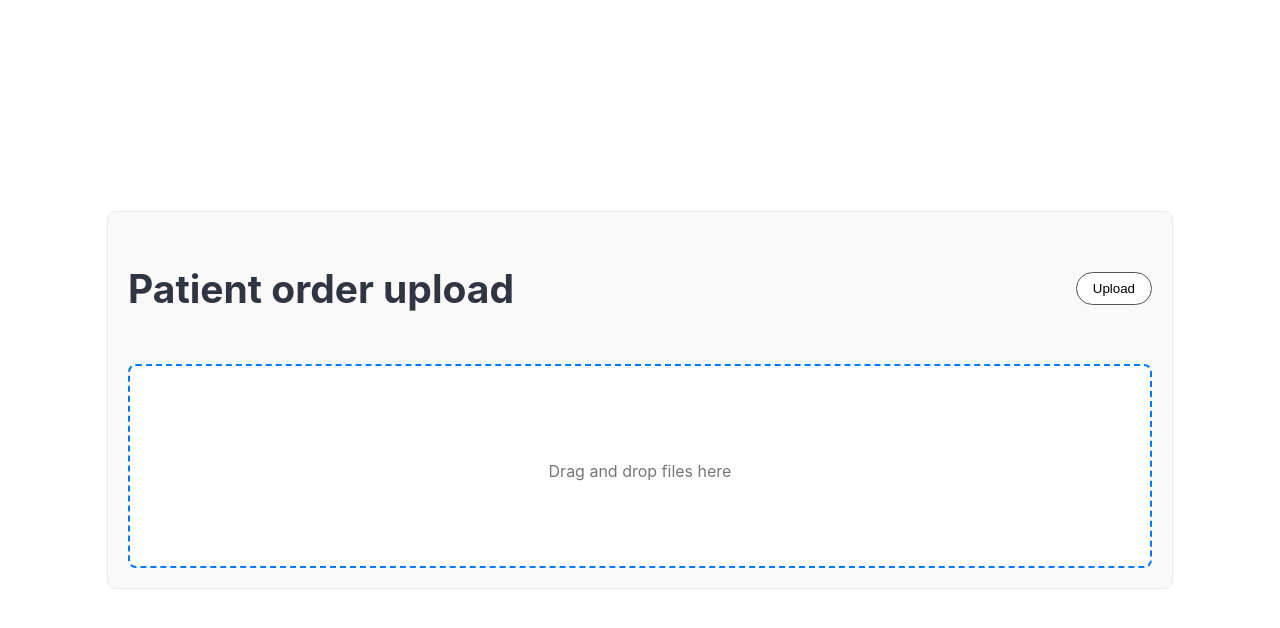
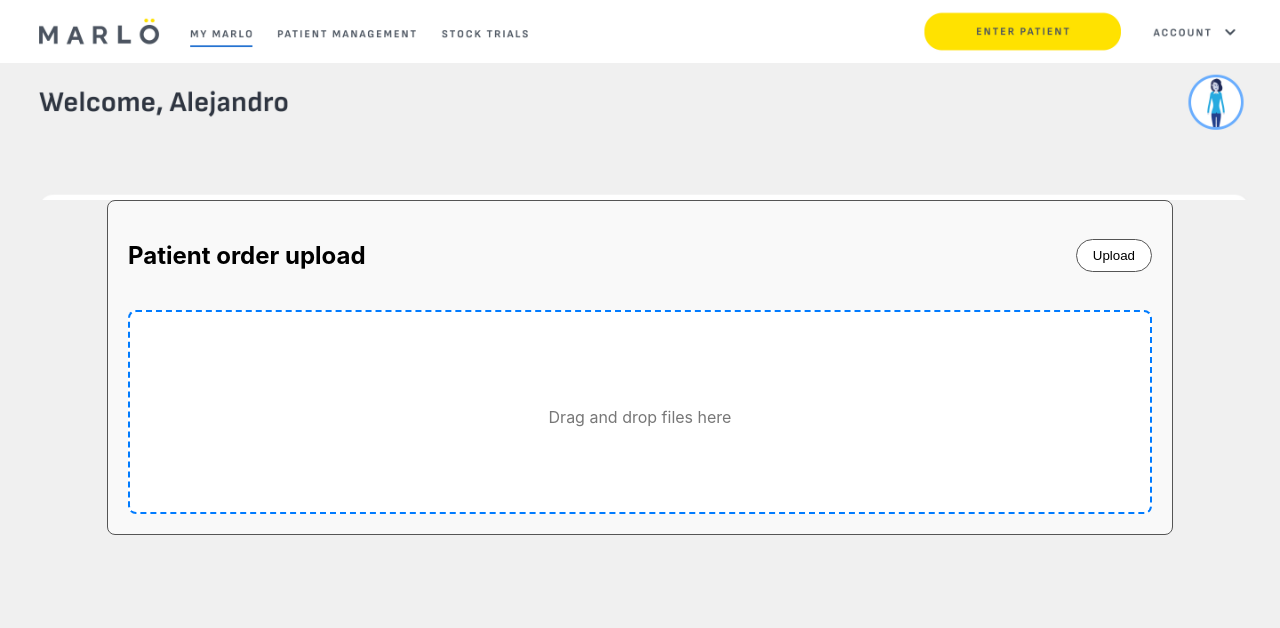
Before and after one commit to klar2d2/ScreenCaptureHackathon, a React (Create React App) app in the folder client/: page / in a window 1280 px wide. Shown: the top 628 px of the page. Built offline with nearby package versions, Linux system fonts and the light colour scheme.

Commit message:
background

```diff
--- a/client/src/App.css
+++ b/client/src/App.css
@@ -1,10 +1,14 @@
 .App {
   text-align: center;
+  background-color: #f0f0f0;
+  height: 100vh;
 }
 
 .App-header {
-  background-color: #FFFFFF;
-  min-height: 100vh;
+  background-image: url('bg.jpg');
+  background-size:cover;
+  min-height: 25vh;
+  width: 100%;
   display: flex;
   flex-direction: column;
   align-items: center;
--- a/client/src/App.jsx
+++ b/client/src/App.jsx
@@ -7,8 +7,8 @@ function App() {
   return (
     <div className="App">
       <header className="App-header">
+      </header>
         <FileUpload />
-      </header>
     </div>
   );
 }
--- a/client/src/Components/FileUpload.css
+++ b/client/src/Components/FileUpload.css
@@ -3,7 +3,7 @@
   width: 80%;
   margin: 0 auto;
   padding: 20px;
-  border: 1px solid #eaeaea;
+  border: 1px solid #555;
   border-radius: 8px;
   background-color: #f9f9f9;
 }
```
Also changed, not shown: client/src/bg.jpg (added).
